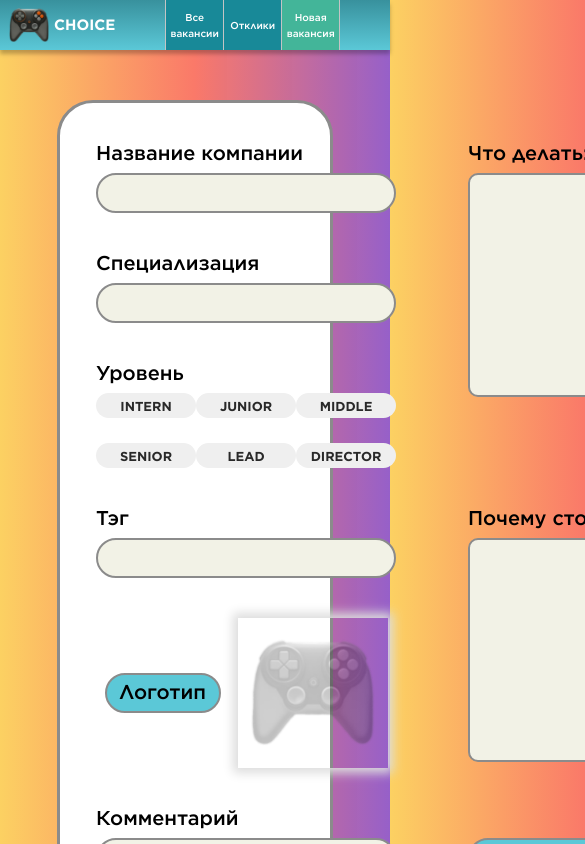
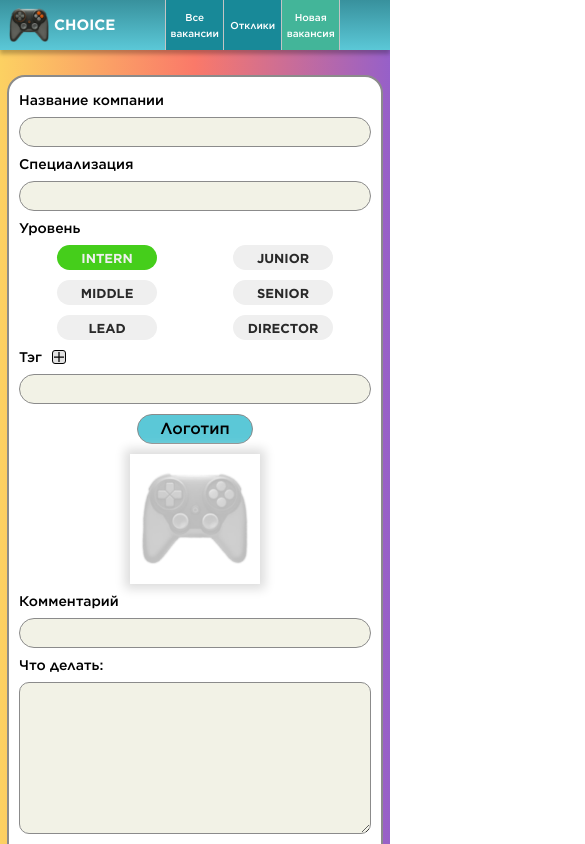
Before and after one commit to TarStaBor/CHOICE-frontend, a React (Create React App) app: page /add-job in a window 390 px wide. Shown: the top 844 px of the page, 585 px wide, since content can reach past the window. Built offline with nearby package versions, Linux system fonts and the light colour scheme; a web font is replaced by a local one.

Commit message:
feat: add adaptive media queries in job postings

```diff
--- a/src/components/AddJob/AddJob.css
+++ b/src/components/AddJob/AddJob.css
@@ -6,9 +6,8 @@
   background-color: #fff;
   border-radius: 36px;
   border: 3px solid #8b8b8b;
+  transition: 0.3s;
 }
-
-/* ----------------- */
 
 .addJob__form {
   display: grid;
@@ -18,6 +17,7 @@
   max-width: 100%;
   height: 100%;
   text-align: start;
+  transition: 0.3s;
 }
 
 .addJob__company {
@@ -38,6 +38,8 @@
 .addJob__tag {
   grid-row: 4;
   grid-column: 1;
+  display: flex;
+  flex-wrap: wrap;
 }
 
 .addJob__logo {
@@ -70,14 +72,13 @@
   grid-column: 2;
 }
 
-/* ----------------- */
-
 .addJob__input-name {
   margin: 0 0 10px;
   font-style: normal;
   font-weight: 500;
   font-size: 20px;
   line-height: 20px;
+  transition: 0.3s;
 }
 
 .addJob__input {
@@ -91,9 +92,13 @@
   border-radius: 36px;
   font-weight: 500;
   font-size: 20px;
+  line-height: 20px;
+  transition: 0.3s;
 }
 
-/* --------------------- */
+.addJob__input_type_error {
+  color: red;
+}
 
 .addJob__container {
   width: 100%;
@@ -102,6 +107,7 @@
   grid-template-columns: repeat(3, 100px);
   grid-template-rows: repeat(2, 25px);
   row-gap: 25px;
+  transition: 0.3s;
 }
 
 .addJob__button-label {
@@ -118,6 +124,7 @@
   -ms-user-select: none;
   user-select: none;
 }
+
 .addJob__button-label h1 {
   margin: 7px 0 0 0;
   text-align: center;
@@ -126,11 +133,13 @@
   font-size: 13px;
   line-height: 13px;
 }
+
 .addJob__button-label:hover {
   background: #d6d6d6;
   color: #101010;
   box-shadow: 0 3px 10px rgba(0, 0, 0, 0.2), inset 0 -3px 0 rgba(0, 0, 0, 0.32);
 }
+
 .addJob__button-label:active {
   transform: translateY(2px);
   box-shadow: 0 3px 10px rgba(0, 0, 0, 0.2), inset 0px -1px 0 rgba(0, 0, 0, 0.22);
@@ -140,6 +149,7 @@
   background: #45ce1b;
   color: #efefef;
 }
+
 #intern:checked + .addJob__button-label:hover {
   background: #45ce1b;
   color: #e2e2e2;
@@ -149,6 +159,7 @@
   background: #fcce45;
   color: #fff;
 }
+
 #junior:checked + .addJob__button-label:hover {
   background: #fcce45;
   color: #fff;
@@ -167,6 +178,7 @@
   background: #44bdb4;
   color: #efefef;
 }
+
 #senior:checked + .addJob__button-label:hover {
   background: #44bdb4;
   color: #e2e2e2;
@@ -176,6 +188,7 @@
   background: #2528b5;
   color: #efefef;
 }
+
 #lead:checked + .addJob__button-label:hover {
   background: #2528b5;
   color: #e2e2e2;
@@ -185,6 +198,7 @@
   background: #7940b5;
   color: #efefef;
 }
+
 #director:checked + .addJob__button-label:hover {
   background: #7940b5;
   color: #e2e2e2;
@@ -193,8 +207,6 @@
 .addJob__hidden {
   display: none;
 }
-
-/* ------------------- */
 
 .addJob__logo-button-label {
   width: 116px;
@@ -208,7 +220,7 @@
   font-size: 20px;
   line-height: 20px;
   text-align: center;
-  cursor: pointer;
+  transition: 0.3s;
 }
 
 .addJob__logo-button {
@@ -222,13 +234,18 @@
 .addJob__logo-preview {
   width: 150px;
   height: 150px;
-  /* border: 1px solid #8b8b8b; */
   box-shadow: 0 0 10px 5px rgba(221, 221, 221, 1);
+  transition: 0.3s;
+}
+
+.addJob__logo-preview_type_delete {
+  cursor: pointer;
 }
 
 .addJob__textarea {
   margin: 0;
   padding: 0;
+  resize: vertical;
   padding-left: 15px;
   background: #f2f2e6;
   border: 2px solid #8b8b8b;
@@ -252,4 +269,172 @@
   font-weight: 500;
   font-size: 20px;
   line-height: 20px;
+  transition: 0.3s;
 }
+
+.addJob__submit-button_type_disabled {
+  background-color: #f8f8f8;
+  color: #c2c2c2;
+  transition: 0.3s;
+}
+
+/* --------------2-------------------- */
+/* --------------2-------------------- */
+/* ---------------2------------------- */
+/* --------------2-------------------- */
+
+@media screen and (max-width: 1279px) {
+  .addJob {
+    width: calc(100% - 60px);
+  }
+
+  .addJob__form {
+    grid-template-columns: 1fr;
+    gap: 20px 0;
+    margin: 34px 26px;
+  }
+
+  .addJob__todo {
+    grid-row: 7;
+    grid-column: 1;
+  }
+
+  .addJob__why {
+    grid-row: 8;
+    grid-column: 1;
+  }
+
+  .addJob__submit {
+    grid-row: 9;
+    grid-column: 1;
+  }
+
+  .addJob__input-name {
+    font-size: 18px;
+    line-height: 18px;
+  }
+
+  .addJob__input {
+
+    padding-left: 20px;
+    width: calc(100% - 25px);
+    border-radius: 36px;
+    font-weight: 500;
+    font-size: 18px;
+    line-height: 18px;
+  }
+
+  .addJob__container {
+    width: 100%;
+    display: grid;
+    justify-content: space-between;
+    grid-template-columns: repeat(6, 100px);
+    grid-template-rows: repeat(1, 25px);
+    row-gap: 0;
+  }
+
+  .addJob__textarea {
+    width: calc(100% - 20px);
+  }
+}
+
+/* --------------3-------------------- */
+/* ---------------3------------------- */
+/* ----------------3------------------ */
+/* -----------------3----------------- */
+
+@media screen and (min-width: 320px) and (max-width: 767px) {
+
+  .addJob {
+    margin: 25px auto;
+    width: calc(100% - 18px);
+    border-radius: 18px;
+    border: 2px solid #8b8b8b;
+  }
+
+  .addJob__form {
+    display: grid;
+    grid-template-columns: 1fr;
+    gap: 10px 0;
+    margin: 16px 10px;
+  }
+
+  .addJob__todo {
+    grid-row: 7;
+    grid-column: 1;
+  }
+
+  .addJob__why {
+    grid-row: 8;
+    grid-column: 1;
+  }
+
+  .addJob__submit {
+    justify-self:auto;
+    grid-row: 9;
+    grid-column: 1;
+  }
+
+  .addJob__input-name {
+    font-size: 14px;
+    line-height: 14px;
+  }
+
+  .addJob__input {
+    margin: 0;
+    padding: 0;
+    padding-left: 13px;
+    border: 1px solid #8b8b8b;
+    height: 28px;
+    width: calc(100% - 15px);
+    border-radius: 36px;
+    font-size: 14px;
+    line-height: 14px;
+  }
+
+  .addJob__container {
+    width: 100%;
+    display: grid;
+    justify-content: space-around;
+    grid-template-columns: repeat(2, 100px);
+    grid-template-rows: repeat(3, 25px);
+    row-gap: 10px;
+  }
+
+  .addJob__logo {
+flex-direction: column;
+  }
+
+  .addJob__logo-button-label {
+    height: 30px;
+    border: 1px solid #8b8b8b;
+    font-size: 16px;
+    line-height: 16px;
+  }
+
+  .addJob__logo-button-text {
+    padding-top: 6px;
+  }
+
+  .addJob__logo-preview {
+    margin-top: 10px;
+    width: 130px;
+    height: 130px;
+  }
+
+  .addJob__textarea {
+    border: 1px solid #8b8b8b;
+    min-height: 150px;
+    width: calc(100% - 17px);
+    font-size: 14px;
+    line-height: 18px;
+  }
+
+  .addJob__submit-button {
+    width: 100%;
+    height: 30px;
+    border: 1px solid #8b8b8b;
+    font-size: 16px;
+    line-height: 16px;
+  }
+}
--- a/src/components/AddJob/AddJob.js
+++ b/src/components/AddJob/AddJob.js
@@ -1,38 +1,21 @@
 import React, { useState, useEffect, useRef } from "react";
 import Header from "../Header/Header";
 import shirt from "../../images/logo-black-and-white.png";
+
 import * as Api from "../../utils/Api";
 import "./AddJob.css";
+import { Validation } from "../../utils/Validation";
+import AddTags from "../AddTags/AddTags";
 
 function AddJob() {
-  const [data, setData] = useState({
-    company: "",
-    position: "",
-    level: "",
-    tag: "",
-    note: "",
-    todo: "",
-    why: "",
-  });
-
-  function handle(e) {
-    const newdata = { ...data };
-
-    if (e.target.name === "accept-offers") {
-      newdata.level = e.target.id;
-      console.log("1");
-    } else {
-      newdata[e.target.id] = e.target.value;
-      console.log("2");
-    }
-    setData(newdata);
-    console.log(newdata);
-  }
-
+  const { values, handleChange, errors, isValid } = Validation();
+  const [level, setLevel] = useState("intern");
   const [logo, setLogo] = useState();
   const [preview, setPreview] = useState();
   const fileInputRef = useRef();
+  const [tags, setTags] = useState([]);
 
+  // Отображение логотипа при загрузке файла
   useEffect(() => {
     if (logo) {
       const reader = new FileReader();
@@ -45,35 +28,54 @@ function AddJob() {
     }
   }, [logo]);
 
-  function Submit(evt) {
-    evt.preventDefault();
-    let formData = new FormData();
-    formData.append("company", data.company);
-    formData.append("position", data.position);
-    formData.append("level", data.level);
-    formData.append("tag", data.tag);
-    formData.append("logo", logo);
-    formData.append("note", data.note);
-    formData.append("todo", data.todo);
-    formData.append("why", data.why);
-
-    Api.addJob(formData)
-      .then((res) => {
-        console.log(res);
-      })
-      .catch((err) => {
-        console.log(err.message);
-      })
-      .finally(() => {});
+  function handleRemoveLogo(e) {
+    setPreview(shirt);
+    setLogo("");
   }
 
+  // Валидация загруженного логотипа
   function handleLogoChange(e) {
+    console.log("мы тут");
     const file = e.target.files[0];
     if (file && file.type.substr(0, 5) === "image") {
       setLogo(file);
     } else {
       console.log("не картинка");
     }
+    e.target.value = null;
+  }
+
+  function handle(e) {
+    setLevel(e.target.id);
+  }
+
+  // Отправка данных формы
+  function Submit(evt) {
+    evt.preventDefault();
+    let formData = new FormData();
+    formData.append("company", values.company);
+    formData.append("position", values.position);
+    formData.append("level", level);
+    for (let i = 0; i < tags.length; i++) {
+      formData.append("tag", tags[i]);
+    }
+    formData.append("logo", logo);
+    formData.append("note", values.note);
+    formData.append("todo", values.todo);
+    formData.append("why", values.why);
+
+    // for (let key of formData.keys()) {
+    //   console.log(key, formData.get(key));
+    // }
+
+    Api.addJob(formData)
+      .then((res) => {
+        // console.log(res);
+      })
+      .catch((err) => {
+        // console.log(err.message);
+      })
+      .finally(() => {});
   }
 
   return (
@@ -84,11 +86,11 @@ function AddJob() {
           <div className="addJob__company">
             <h2 className="addJob__input-name">Название компании</h2>
             <input
-              className="addJob__input"
+              className={`addJob__input ${errors.company && "addJob__input_type_error"}`}
               type="text"
               name="company"
               id="company"
-              onChange={(e) => handle(e)}
+              onChange={handleChange}
               minLength="2"
               maxLength="30"
               required
@@ -98,11 +100,11 @@ function AddJob() {
           <div className="addJob__position">
             <h2 className="addJob__input-name">Специализация</h2>
             <input
-              className="addJob__input"
+              className={`addJob__input ${errors.position && "addJob__input_type_error"}`}
               type="text"
               name="position"
               id="position"
-              onChange={(e) => handle(e)}
+              onChange={handleChange}
               minLength="2"
               maxLength="30"
               required
@@ -117,48 +119,25 @@ function AddJob() {
                 id="intern"
                 type="radio"
                 name="accept-offers"
-                onChange={(e) => handle(e)}
+                onChange={handle}
+                defaultChecked
               />
               <label className="addJob__button-label" htmlFor="intern">
                 <h1>INTERN</h1>
               </label>
-              <input
-                className="addJob__hidden"
-                id="junior"
-                type="radio"
-                name="accept-offers"
-                onChange={(e) => handle(e)}
-              />
+              <input className="addJob__hidden" id="junior" type="radio" name="accept-offers" onChange={handle} />
               <label className="addJob__button-label" htmlFor="junior">
                 <h1>JUNIOR</h1>
               </label>
-              <input
-                className="addJob__hidden"
-                id="middle"
-                type="radio"
-                name="accept-offers"
-                onChange={(e) => handle(e)}
-              />
+              <input className="addJob__hidden" id="middle" type="radio" name="accept-offers" onChange={handle} />
               <label className="addJob__button-label" htmlFor="middle">
                 <h1>MIDDLE</h1>
               </label>
-              <input
-                className="addJob__hidden"
-                id="senior"
-                type="radio"
-                name="accept-offers"
-                onChange={(e) => handle(e)}
-              />
+              <input className="addJob__hidden" id="senior" type="radio" name="accept-offers" onChange={handle} />
               <label className="addJob__button-label" htmlFor="senior">
                 <h1>SENIOR</h1>
               </label>
-              <input
-                className="addJob__hidden"
-                id="lead"
-                type="radio"
-                name="accept-offers"
-                onChange={(e) => handle(e)}
-              />
+              <input className="addJob__hidden" id="lead" type="radio" name="accept-offers" onChange={handle} />
               <label className="addJob__button-label" htmlFor="lead">
                 <h1>LEAD</h1>
               </label>
@@ -167,26 +146,16 @@ function AddJob() {
                 id="director"
                 type="radio"
                 name="accept-offers"
-                onChange={(e) => handle(e)}
+                onChange={handleChange}
               />
               <label className="addJob__button-label" htmlFor="director">
                 <h1>DIRECTOR</h1>
               </label>
             </div>
           </div>
+
           <div className="addJob__tag">
-            <h2 className="addJob__input-name">Тэг</h2>
-            <input
-              className="addJob__input"
-              type="text"
-              name="tag"
-              id="tag"
-              onChange={(e) => handle(e)}
-              minLength="2"
-              maxLength="30"
-              required
-              autoComplete="off"
-            />
+            <AddTags tags={tags} setTags={setTags} />
           </div>
           <div className="addJob__logo">
             <label className="addJob__logo-button-label">
@@ -196,22 +165,26 @@ function AddJob() {
                 ref={fileInputRef}
                 className="addJob__logo-button"
                 name="logo"
-                required
                 onChange={handleLogoChange}
               ></input>
               <div className="addJob__logo-button-text">Логотип</div>
             </label>
-            <img className="addJob__logo-preview" src={preview} alt="Логотип" />
+            <img
+              className={!logo ? "addJob__logo-preview" : "addJob__logo-preview addJob__logo-preview_type_delete"}
+              src={preview}
+              alt="Логотип"
+              onClick={handleRemoveLogo}
+            />
           </div>
 
           <div className="addJob__note">
             <h2 className="addJob__input-name">Комментарий</h2>
             <input
-              className="addJob__input"
+              className={`addJob__input ${errors.note && "addJob__input_type_error"}`}
               type="text"
               name="note"
               id="note"
-              onChange={(e) => handle(e)}
+              onChange={handleChange}
               minLength="2"
               maxLength="60"
               required
@@ -222,13 +195,13 @@ function AddJob() {
           <div className="addJob__todo">
             <h2 className="addJob__input-name">Что делать:</h2>
             <textarea
-              className="addJob__textarea"
+              className={`addJob__textarea ${errors.todo && "addJob__input_type_error"}`}
               type="text"
               name="todo"
               id="todo"
-              onChange={(e) => handle(e)}
+              onChange={handleChange}
               minLength="2"
-              maxLength="120"
+              maxLength="500"
               required
               autoComplete="off"
             />
@@ -236,20 +209,26 @@ function AddJob() {
           <div className="addJob__why">
             <h2 className="addJob__input-name">Почему стоит откликнуться:</h2>
             <textarea
-              className="addJob__textarea"
+              className={`addJob__textarea ${errors.why && "addJob__input_type_error"}`}
               type="text"
               name="why"
               id="why"
-              onChange={(e) => handle(e)}
+              onChange={handleChange}
               minLength="2"
-              maxLength="120"
+              maxLength="500"
               required
               autoComplete="off"
             />
           </div>
           {/* ---------------- */}
           <div className="addJob__submit">
-            <button type="submit" className="addJob__submit-button">
+            <button
+              type="submit"
+              className={`addJob__submit-button ${
+                (!isValid || !logo || !tags.length) && "addJob__submit-button_type_disabled"
+              }`}
+              disabled={(!isValid || !logo || !tags.length) && "disabled"}
+            >
               Добавить
             </button>
           </div>
--- /dev/null
+++ b/src/components/AddTags/AddTags.css
@@ -0,0 +1,110 @@
+.addTags {
+    display: flex;
+    flex-wrap: wrap;
+
+}
+.addTags__input-name {
+    margin: 0 0 10px;
+    font-style: normal;
+    font-weight: 500;
+    font-size: 20px;
+    line-height: 20px;
+    transition: 0.3s;
+  }
+
+  .addTags__tag-add{
+    margin: 0 20px 0 20px;
+    border: 2px #000 solid;
+    padding: 1px;
+    border-radius: 4px;
+    width: 15px;
+    height: 15px;
+    background-color: #e2e2e2;
+    transition: 0.3s;
+  }
+
+  .addTags__tag-item {
+    margin-top: 2px;
+    height: 19px;
+    display: flex;
+    align-items: center;
+    justify-content: center;
+    text-align: center;
+    transition: 0.3s;
+
+  }
+
+  .addTags__tag {
+    margin-left: 10px;
+    background: #fff;
+    border: 2px solid #8b8b8b;
+    padding: 0 10px 0 10px;
+    width: minmax(min-content, max-content) + 10px;
+    border-radius: 36px;
+    font-weight: 500;
+    font-size: 16px;
+    cursor: pointer;
+    transition: 0.3s;
+  }
+
+  .addTags__tag:hover {
+    background: rgb(239, 170, 170);
+  }
+
+@media screen and (max-width: 1279px) {
+
+.addTags__input-name {
+    font-size: 18px;
+    line-height: 18px;
+  }
+
+  .addTags__tag-add{
+    margin: 0 20px 0 15px;
+    border: 1.5px #000 solid;
+    padding: 1px;
+    width: 13px;
+    height: 13px;
+  }
+
+  .addTags__tag-item {
+      height: 14px;
+  }
+
+  .addTags__tag {
+    margin-left: 10px;
+    border: 1.5px solid #8b8b8b;
+    padding: 0 10px 0 10px;
+    font-weight: 500;
+    font-size: 14px;
+    cursor: pointer;
+    transition: 0.3s;
+  }
+}
+
+@media screen and (min-width: 320px) and (max-width: 767px) {
+
+  .addTags__input-name {
+    font-size: 14px;
+    line-height: 14px;
+  }
+
+  .addTags__tag-add{
+    margin: 0 0 0 10px;
+    border: 1px #000 solid;
+    padding: 1px;
+    border-radius: 3px;
+    width: 10px;
+    height: 10px;
+  }
+
+  .addTags__tag-item {
+    margin-top: 2px;
+    height: 10px;
+  }
+
+  .addTags__tag {
+    border: 1px solid #8b8b8b;
+    font-size: 10px;
+  }
+
+}
--- /dev/null
+++ b/src/components/AddTags/AddTags.js
@@ -0,0 +1,68 @@
+import "./AddTags.css";
+import { useState } from "react";
+import cross from "../../images/cross.svg";
+
+function AddTags(props) {
+  const { tags, setTags } = props;
+
+  const addTask = (userInput) => {
+    if (userInput) {
+      setTags([...tags, userInput]);
+    }
+  };
+
+  const removeTask = (removeTag) => {
+    setTags([...tags.filter((tag) => tag !== removeTag)]);
+  };
+
+  // -------------------TodoForm--------------
+  const [userInput, setUserInput] = useState("");
+
+  const handleChange = (e) => {
+    setUserInput(e.currentTarget.value);
+  };
+
+  const handleSubmit = (e) => {
+    e.preventDefault();
+    console.log(userInput);
+    addTask(userInput);
+    setUserInput("");
+  };
+
+  const handleKeyPress = (e) => {
+    if (e.key === "Enter") {
+      handleSubmit(e);
+    }
+  };
+  return (
+    <>
+      <div className="addTags">
+        <h2 className="addTags__input-name">Тэг</h2>
+        <img className="addTags__tag-add link-opacity" src={cross} alt="add_tag" onClick={handleSubmit}></img>
+        {tags.map((tag, i) => {
+          return (
+            <div key={i} className="addTags__tag-item">
+              <div className="addTags__tag" onClick={() => removeTask(tag)}>
+                {tag}
+              </div>
+            </div>
+          );
+        })}
+      </div>
+      <input
+        className={`addJob__input`}
+        value={userInput}
+        type="text"
+        name="tag"
+        id="tag"
+        minLength="2"
+        maxLength="30"
+        autoComplete="off"
+        onChange={handleChange}
+        onKeyDown={handleKeyPress}
+      />
+    </>
+  );
+}
+
+export default AddTags;
--- a/src/components/Header/Header.css
+++ b/src/components/Header/Header.css
@@ -19,11 +19,13 @@
   height: 51px;
   text-decoration: none;
   color: #fff;
+  transition: 0.3s;
 }
 
 .header__logo {
   width: 60px;
   height: 51px;
+  transition: 0.3s;
 }
 
 .header__company-name {
@@ -34,6 +36,7 @@
   font-size: 24px;
   line-height: 24px;
   text-align: center;
+  transition: 0.3s;
 }
 
 .header__nav {
@@ -43,6 +46,7 @@
   justify-content: center;
   align-items: center;
   height: 100%;
+  transition: 0.3s;
 }
 
 .header__link {
@@ -61,11 +65,13 @@
   font-size: 12px;
   line-height: 20px;
   text-align: center;
+  transition: 0.3s;
 }
 
-.header__link_active {
+.header__link_type_active {
   background-color: #43b599;
   font-weight: bold;
+  transition: 0.3s;
 }
 
 .header__link:last-of-type {
--- a/src/components/Header/Header.js
+++ b/src/components/Header/Header.js
@@ -8,7 +8,7 @@ function Header() {
   // const pathName = window.location.pathname;
 
   const activeButton = ({ isActive }) =>
-    isActive ? "header__link link-opacity header__link_active" : "header__link link-opacity";
+    isActive ? "header__link link-opacity header__link_type_active" : "header__link link-opacity";
 
   return (
     <section className="header">
--- /dev/null
+++ b/src/utils/Validation.js
@@ -0,0 +1,30 @@
+import React from "react";
+
+//хук управления формой и валидации формы
+
+export function Validation() {
+  const [values, setValues] = React.useState({});
+  const [errors, setErrors] = React.useState({});
+  const [isValid, setIsValid] = React.useState(false);
+
+  const handleChange = (event) => {
+    // console.log(event.target.value);
+    const target = event.target;
+    const name = target.name;
+    const value = target.value;
+    setValues({ ...values, [name]: value });
+    setErrors({ ...errors, [name]: target.validationMessage });
+    setIsValid(target.closest("form").checkValidity());
+  };
+
+  const resetForm = React.useCallback(
+    (newValues = {}, newErrors = {}, newIsValid = false) => {
+      setValues(newValues);
+      setErrors(newErrors);
+      setIsValid(newIsValid);
+    },
+    [setValues, setErrors, setIsValid]
+  );
+
+  return { values, handleChange, errors, isValid, resetForm, setIsValid };
+}
```
Also changed, not shown: src/images/cross.svg (added).
